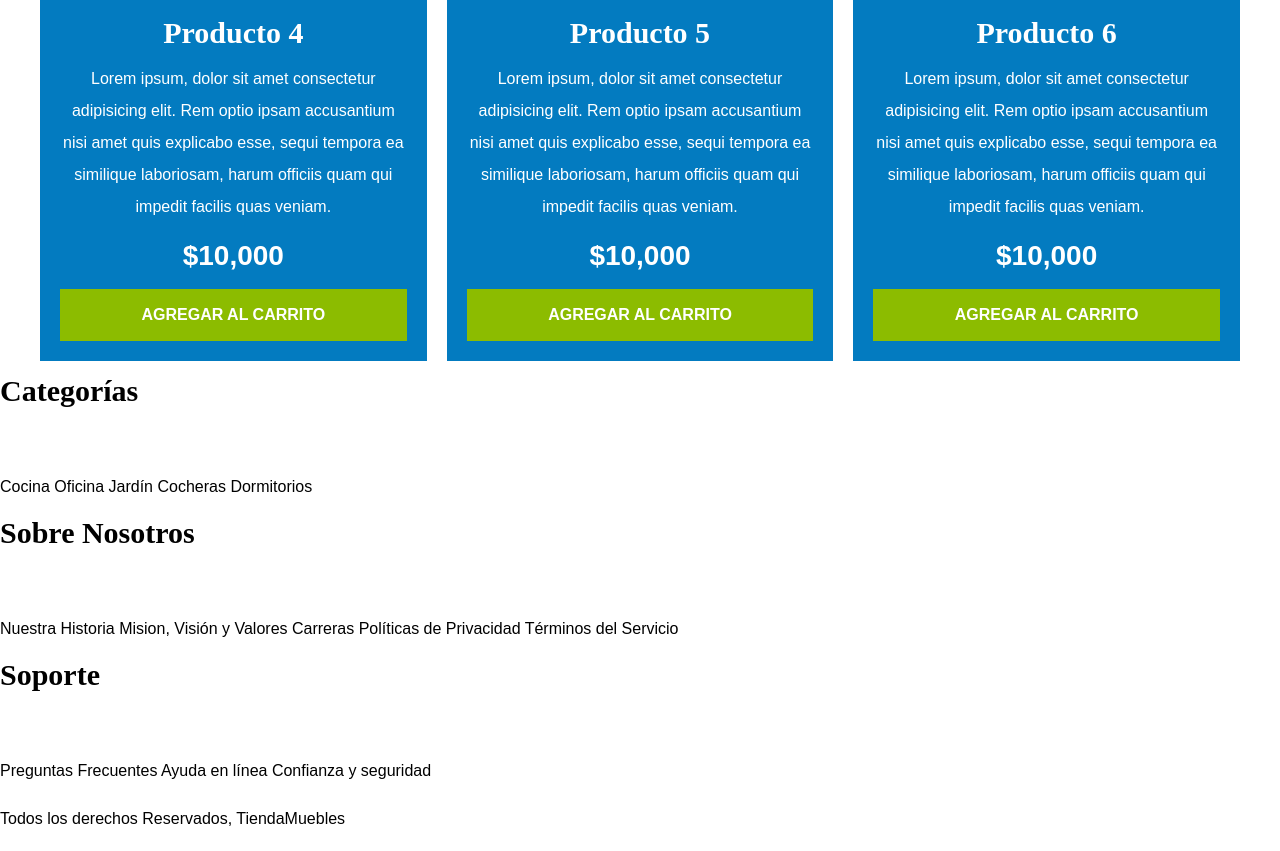
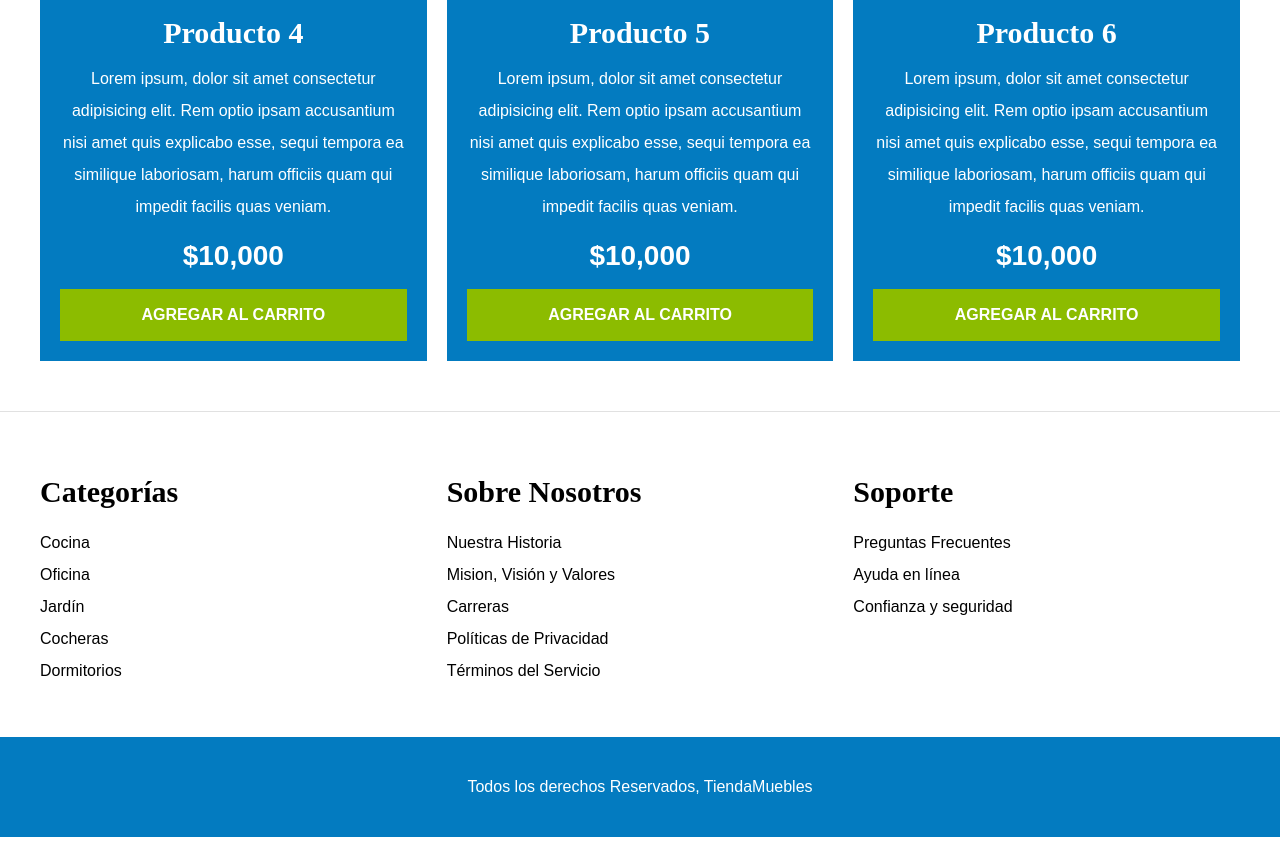
Before and after one commit to shirley-startary/Ecommerce-tiendaMuebles, a website: page index.html in a window 1280 px wide. Shown: the part 3366-4217 px from the top of the page. Drawn offline with Linux system fonts and the light colour scheme.

Commit message:
Added the final footer changes

```diff
--- a/assets/css/app.css
+++ b/assets/css/app.css
@@ -238,7 +238,43 @@ img {
   font-size: 2.8rem;
   font-weight: 900;
 }
+/* Fin de Listado de productos */
 
 
+/** Footer **/
+.site-footer {
+  border-top: 1px solid #e1e1e1;
+  margin-top: 5rem;
+  padding-top: 5rem;
+}
 
-/* Fin de Listado de productos */
+.site-footer h3 {
+  margin-bottom: .5rem;
+}
+
+.grid-footer {
+  display: grid;
+  grid-template-columns: repeat(3, 1fr);
+  gap: 2rem;
+}
+
+.footer-menu a {
+  display: block;
+}
+
+.copyright {
+  display: flex;
+  justify-content: center;
+  align-items: center;
+  height: 10rem;
+  margin-top: 5rem;
+  margin-bottom: 0;
+  background-color: #037bc0;
+  color: #fff;
+}
+
+/* .grid-footer div {
+  flex: 1;
+} */
+
+/* fin Footer */
--- a/index.html
+++ b/index.html
@@ -145,10 +145,12 @@
     </div> <!-- Fin de listado de productos-->
   </main>
 
-  <footer>
+  <footer class="site-footer" >
+    <div class="grid-footer contenedor">
+
       <div>
         <h3>Categorías</h3>
-      <nav>
+        <nav class="footer-menu">
           <a href="#">Cocina</a>
           <a href="#">Oficina</a>
           <a href="#">Jardín</a>
@@ -159,7 +161,7 @@
 
       <div>
         <h3>Sobre Nosotros</h3>
-      <nav>
+        <nav class="footer-menu">
           <a href="#">Nuestra Historia</a>
           <a href="#">Mision, Visión y Valores</a>
           <a href="#">Carreras</a>
@@ -171,14 +173,16 @@
 
       <div>
         <h3>Soporte</h3>
-      <nav>
+        <nav class="footer-menu">
           <a href="#">Preguntas Frecuentes</a>
           <a href="#">Ayuda en línea</a>
           <a href="#">Confianza y seguridad</a>
         </nav>
       </div>
-
+    </div>
+    <div class="copyright">
       <p>Todos los derechos Reservados, TiendaMuebles</p>
+    </div>
   </footer>
 </body>
 </html
```
Lines whose indentation alone changed are shown as unchanged.
